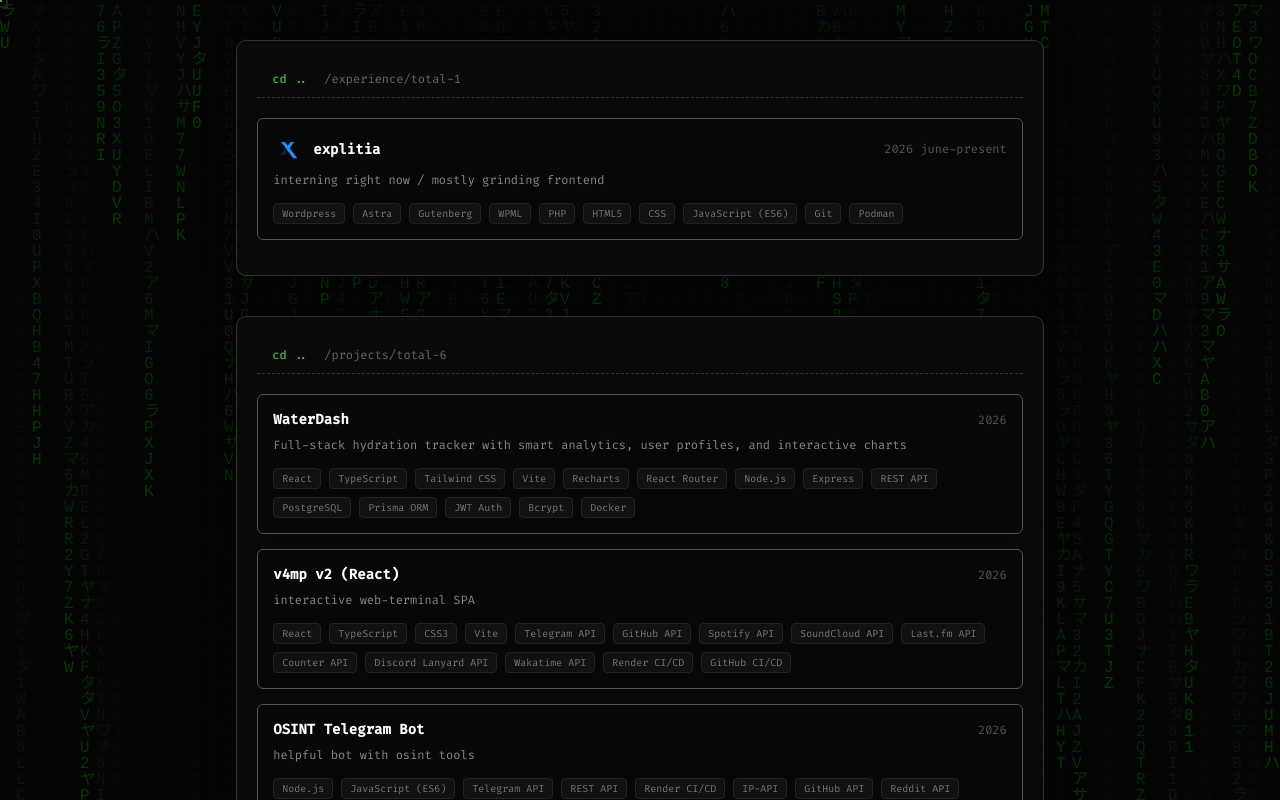
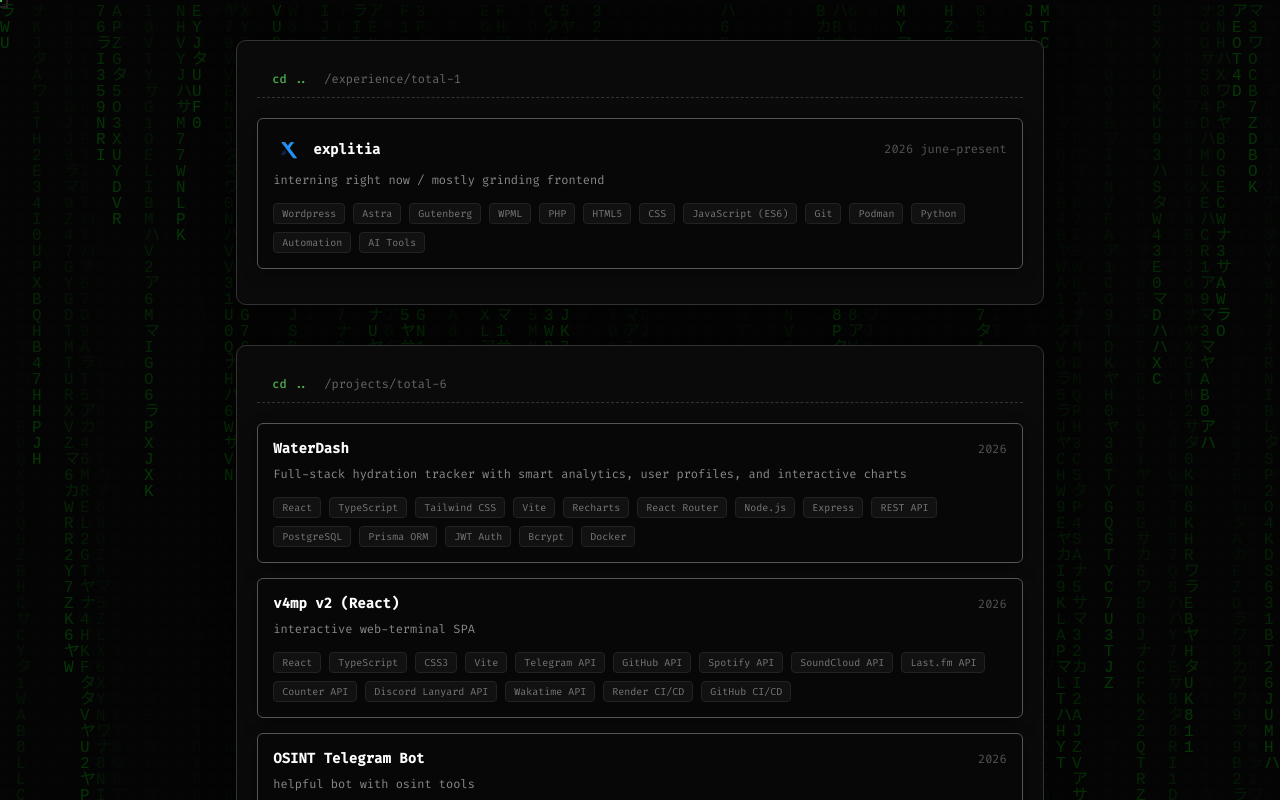
Before and after one commit to xyp9r/v4mp-site, a React (Vite) app: page / in a window 1280 px wide. Both pictures are taken after a click on the element "experience / projects". Shown: the top 800 px of the page. Built offline with nearby package versions, Linux system fonts and the light colour scheme; no server answers; the HTML template or start-up script is replaced by a standard one.

Commit message:
feat: added new tools in explitia internship | experience

```diff
--- a/src/components/Projects.tsx
+++ b/src/components/Projects.tsx
@@ -51,6 +51,9 @@
           <span className="tag">JavaScript (ES6)</span>
           <span className="tag">Git</span>
           <span className="tag">Podman</span>
+          <span className="tag">Python</span>
+          <span className="tag">Automation</span>
+          <span className="tag">AI Tools</span>
         </div>
       </div>
 
```
